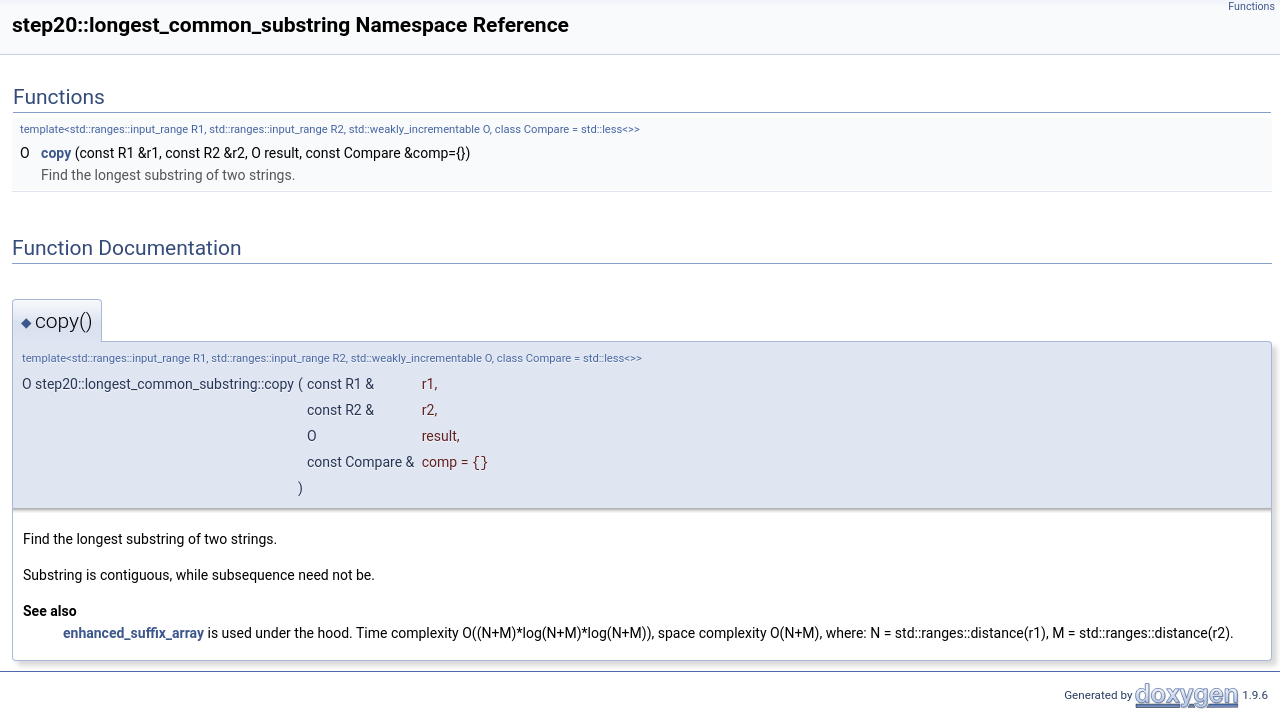
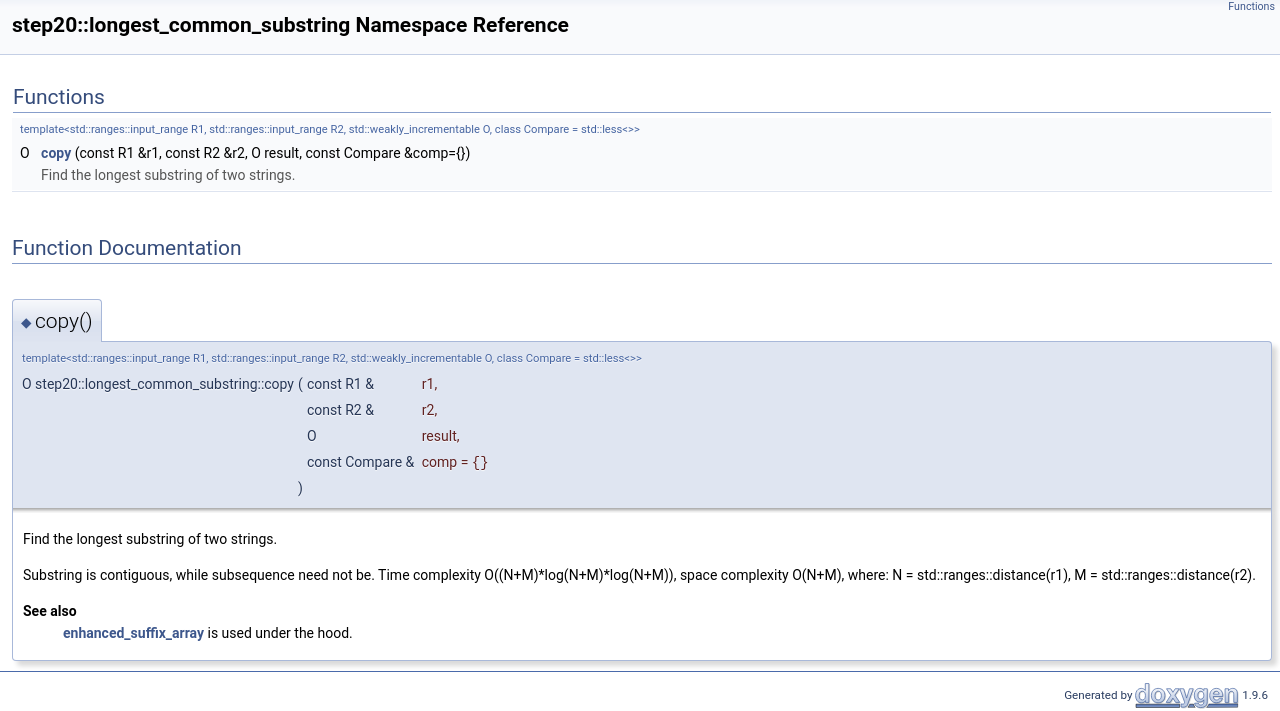
Before and after one commit to storm-ptr/step20, a plain HTML site: page namespacestep20_1_1longest__common__substring.html in a window 1280 px wide. Shown: the part 129-840 px from the top of the page. Drawn offline with Linux system fonts and the light colour scheme.

Commit message:
deploy: 3b13db6512ad830c3a177fbcf3108be31bcad549

```diff
--- a/namespacestep20_1_1longest__common__substring.html
+++ b/namespacestep20_1_1longest__common__substring.html
@@ -128,7 +128,7 @@ template&lt;std::ranges::input_range R1, std::ranges::input_range R2, std::weakl
 </div><div class="memdoc">
 
 <p>Find the longest substring of two strings. </p>
-<p>Substring is contiguous, while subsequence need not be. </p><dl class="section see"><dt>See also</dt><dd><a class="el" href="classstep20_1_1enhanced__suffix__array.html" title="Kasai&#39;s algorithm for constructing longest common prefix array.">enhanced_suffix_array</a> is used under the hood. Time complexity O((N+M)*log(N+M)*log(N+M)), space complexity O(N+M), where: N = std::ranges::distance(r1), M = std::ranges::distance(r2). </dd></dl>
+<p>Substring is contiguous, while subsequence need not be. Time complexity O((N+M)*log(N+M)*log(N+M)), space complexity O(N+M), where: N = std::ranges::distance(r1), M = std::ranges::distance(r2). </p><dl class="section see"><dt>See also</dt><dd><a class="el" href="classstep20_1_1enhanced__suffix__array.html" title="Kasai&#39;s algorithm for constructing longest common prefix array.">enhanced_suffix_array</a> is used under the hood. </dd></dl>
 
 </div>
 </div>
```
